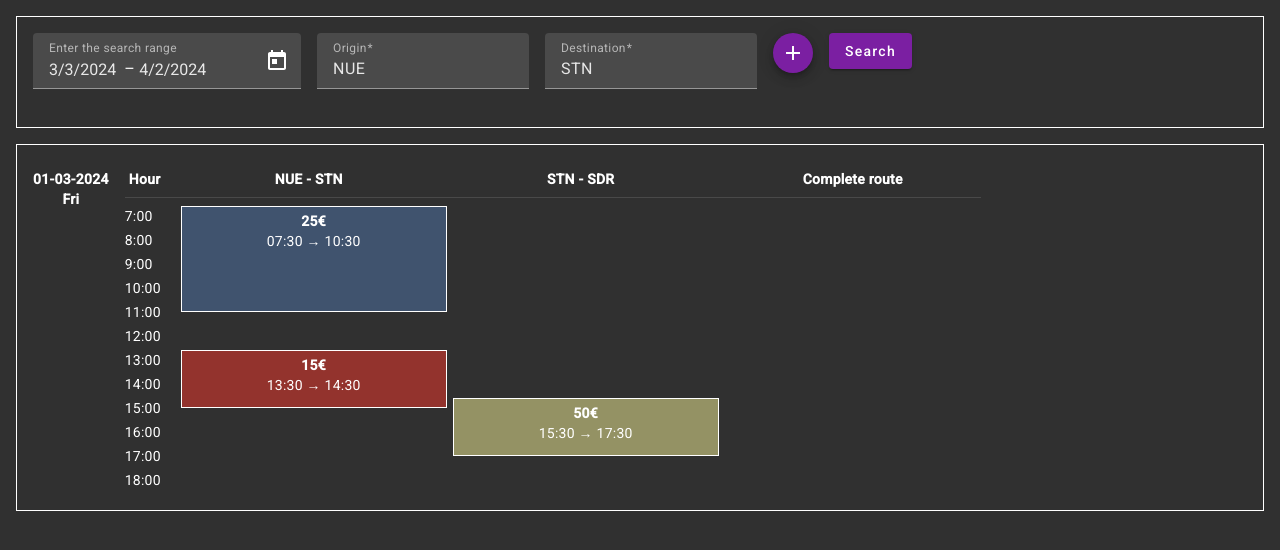
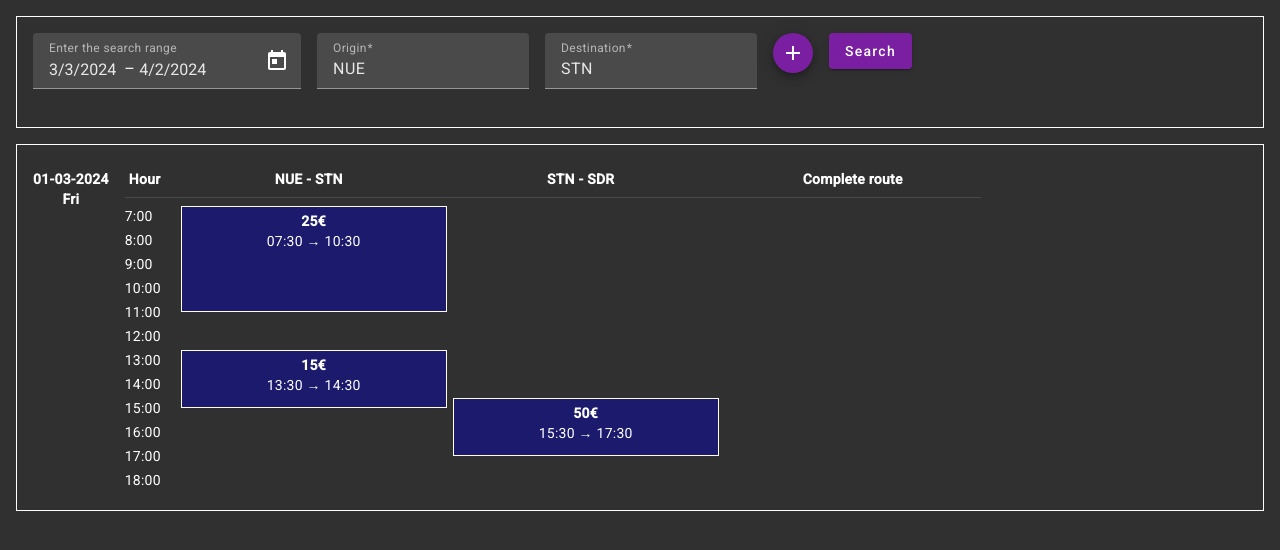
Before and after one commit to nck974/flight-combination-finder, an Angular app in the folder flight-combination-finder-ng/: page / in a window 1280 px wide. Shown: the top 550 px of the page. Built offline with nearby package versions, Linux system fonts and the light colour scheme.

Commit message:
Improve display flights in smaller screens

```diff
--- a/flight-combination-finder-ng/src/app/model/flight.ts
+++ b/flight-combination-finder-ng/src/app/model/flight.ts
@@ -6,5 +6,5 @@ export interface Flight{
     departureDate: Date;
     landingDate: Date;
     createdAt: Date;
-    duration?: number;
+    duration: number;
 }
--- a/flight-combination-finder-ng/src/app/model/route.ts
+++ b/flight-combination-finder-ng/src/app/model/route.ts
@@ -2,5 +2,5 @@ export interface Route {
     price: number;
     departureDate: Date;
     landingDate: Date;
-    duration?: number;
+    duration: number;
 }
--- a/flight-combination-finder-ng/src/app/pages/flight-checker/components/display-flights/display-flights.component.html
+++ b/flight-combination-finder-ng/src/app/pages/flight-checker/components/display-flights/display-flights.component.html
@@ -1,6 +1,6 @@
 @if(query && flightsByDateAndHour && dayWithFlight){
 
-<div class="common-view-container all-flights-container">
+<div class="common-view-container all-flights-container" [style.min-width]="minScreenWidth">
   <!-- Loop through all days -->
   @for (date of dates; track date; let dateIndex = $index){
 
@@ -66,7 +66,8 @@
             [duration]="flight.duration"
             [price]="flight.price"
             [landingDate]="flight.landingDate"
-            [departureDate]="flight.departureDate">
+            [departureDate]="flight.departureDate"
+            [backgroundColor]="'#1c1a6c'">
           </app-flight-event>
           }
           }
@@ -85,7 +86,8 @@
             [duration]="route.duration"
             [price]="route.price"
             [landingDate]="route.landingDate"
-            [departureDate]="route.departureDate">
+            [departureDate]="route.departureDate"
+            [backgroundColor]="'#0a660b'">
           </app-flight-event>
           }
           }
--- a/flight-combination-finder-ng/src/app/pages/flight-checker/components/display-flights/display-flights.component.scss
+++ b/flight-combination-finder-ng/src/app/pages/flight-checker/components/display-flights/display-flights.component.scss
@@ -45,9 +45,8 @@
 }
 
 .route-column {
-    width: max(7rem, 20vw);
+    width: max(6.5rem, 20vw);
 }
-
 
 // Rows where the flights start to be displayed
 .hour-row {
--- a/flight-combination-finder-ng/src/app/pages/flight-checker/components/display-flights/display-flights.component.ts
+++ b/flight-combination-finder-ng/src/app/pages/flight-checker/components/display-flights/display-flights.component.ts
@@ -48,6 +48,17 @@ export class DisplayFlightsComponent implements OnInit {
       return this.query.routes.length;
     }
     return 0
+  }
+
+  get minScreenWidth(): string {
+    const size =
+      (this.nrColumns + 1) * 6.5 + // Column
+      (this.nrColumns) * 1 + // Gap
+      2.5 + // hour
+      4 + // date
+      4; // padding/margin
+    console.log(size);
+    return `${size}rem`;
   }
 
   private initializeDayData(dateTimeKey: string, route: string): void {
--- a/flight-combination-finder-ng/src/app/pages/flight-checker/components/flight-event/flight-event.component.html
+++ b/flight-combination-finder-ng/src/app/pages/flight-checker/components/flight-event/flight-event.component.html
@@ -1,5 +1,5 @@
 <div
-    class="event color-{{hourIndex}} duration-{{duration}}">
+    class="event duration-{{duration}}" [style.background-color]="backgroundColor">
     <div class="price">
         {{price}}€
     </div>
--- a/flight-combination-finder-ng/src/app/pages/flight-checker/components/flight-event/flight-event.component.scss
+++ b/flight-combination-finder-ng/src/app/pages/flight-checker/components/flight-event/flight-event.component.scss
@@ -33,13 +33,3 @@
         height: $i*1.5 + 1.5rem;
     }
 }
-
-// Set random colors for each flight
-@for $i from 0 through 24 {
-    .color-#{$i} {
-        background-color: rgba(random(255), // Randomize red component
-                random(255), // Randomize green component
-                random(255), // Randomize blue component
-                0.5);
-    }
-}
--- a/flight-combination-finder-ng/src/app/pages/flight-checker/components/flight-event/flight-event.component.ts
+++ b/flight-combination-finder-ng/src/app/pages/flight-checker/components/flight-event/flight-event.component.ts
@@ -9,6 +9,7 @@ import { TimeFormatPipe } from '../../../../shared/pipes/time-format.pipe';
   styleUrl: './flight-event.component.scss'
 })
 export class FlightEventComponent {
+  @Input({ required: true }) backgroundColor!: string;
   @Input({ required: true }) duration!: number;
   @Input({ required: true }) hourIndex!: number;
   @Input({ required: true }) price!: number;
```
